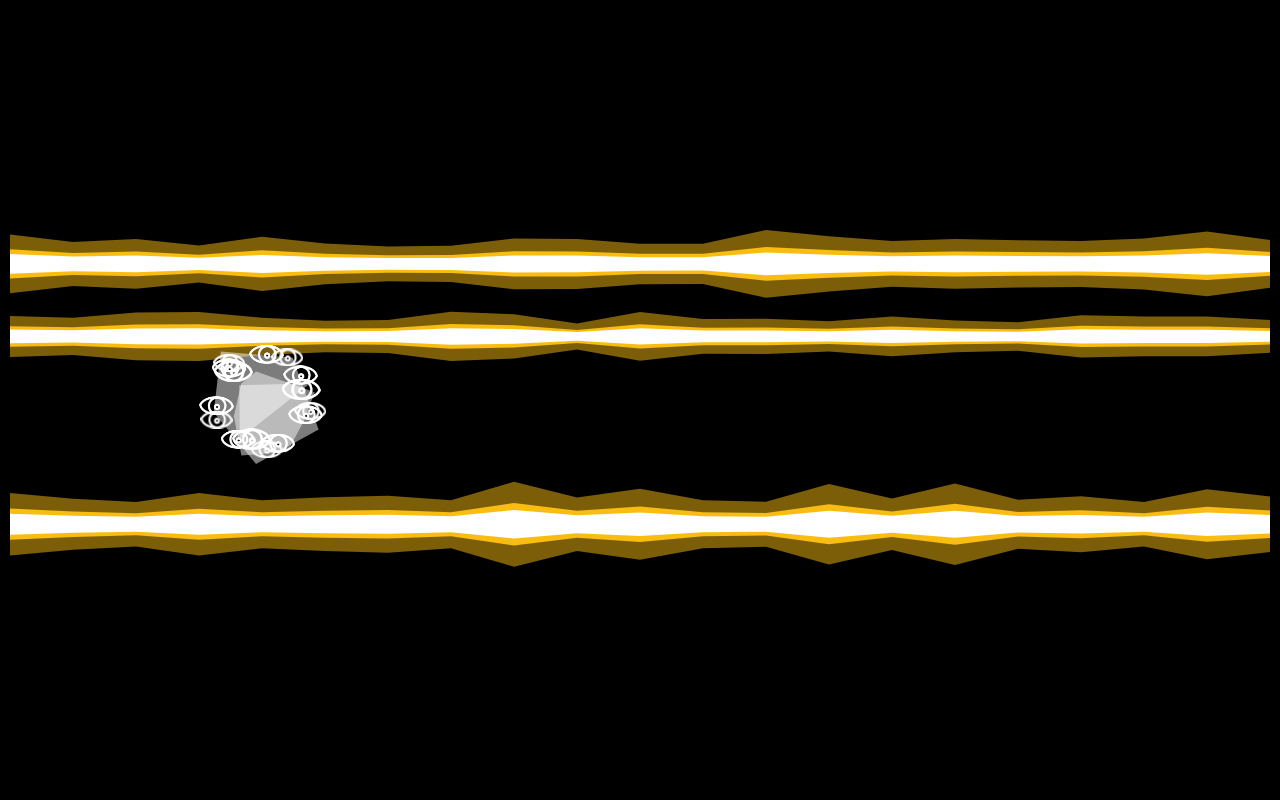
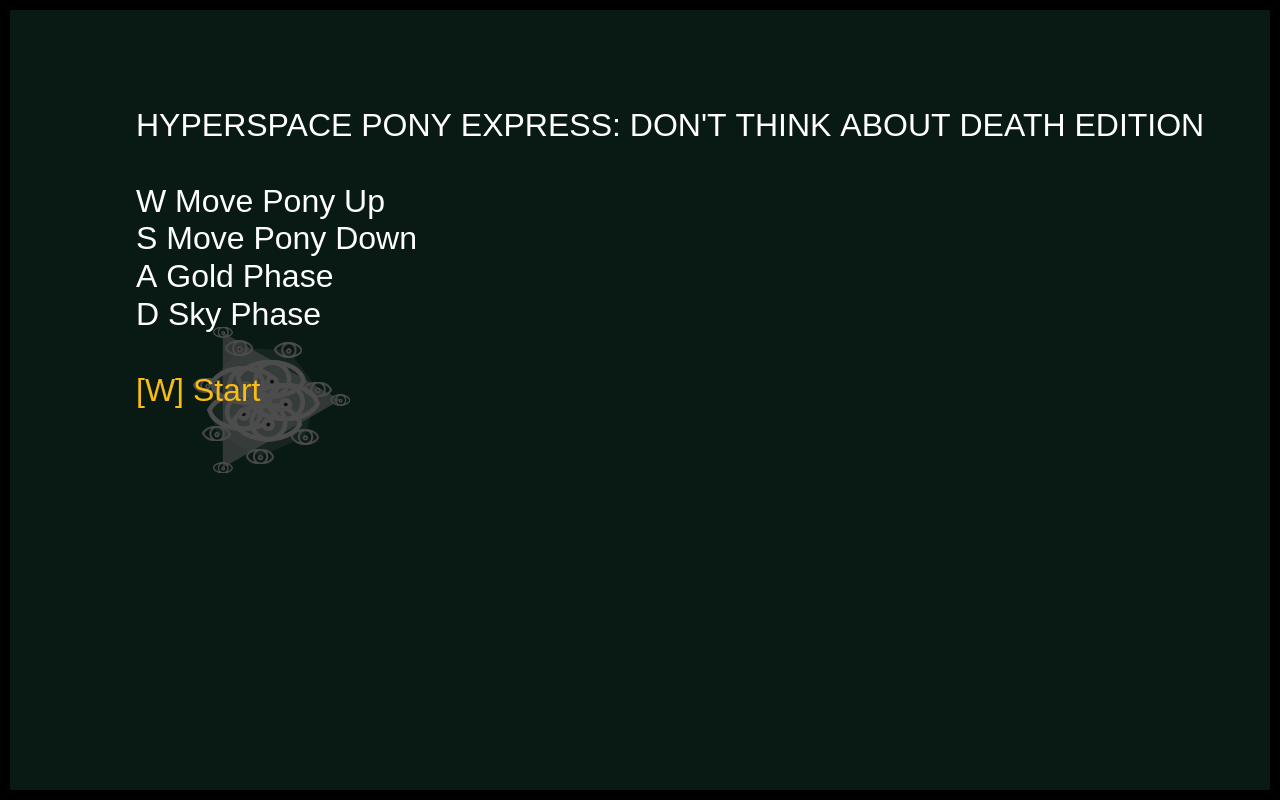
Before and after one commit to Zarkonnen/PonyExpress, a plain HTML site: page index.html in a window 1280 px wide. Drawn offline with Linux system fonts and the light colour scheme.

Commit message:
Interaction code.

```diff
--- a/index.html
+++ b/index.html
@@ -8,6 +8,11 @@
     <body style="margin: 0; padding: 0; background: black;">
         <canvas width="800" height="600" allowfullscreen="true" id="gameCanvas" style="margin-left: 10px; margin-top: 10px;"></canvas>
         <script>
+
+var interaction = {
+    "text": "HYPERSPACE PONY EXPRESS: DON'T THINK ABOUT DEATH EDITION\n\nW Move Pony Up\nS Move Pony Down\nA Gold Phase\nD Sky Phase",
+    "options": ["Start"]
+};
 
 var streaks = [];
 
@@ -89,6 +94,9 @@ var ponyR = 255; var ponyG = 255; var ponyB = 255;
 var ponyColor = WHITE;
 
 function tick(ms) {
+    if (interaction) {
+        ms = 0;
+    } else {
         if (pressed("W")) {
             ponyY = Math.max(0.1, ponyY - ms * 0.001);
         }
@@ -110,6 +118,7 @@ function tick(ms) {
             ponyG = 255;
             ponyB = 255;
             ponyColor = WHITE;
+        }
     }
 
     const w = canvas.width;
@@ -208,6 +217,31 @@ function tick(ms) {
             var pX = ponyX * w + Math.cos(pAngle) * tRadius * w;
             var pY = ponyY * h + Math.sin(pAngle) * tRadius * w;
             img("eye", pX, pY, w / tRadius * 0.001 / 256);
+        }
+    }
+
+    if (interaction) {
+        c.fillStyle = "rgba(0, 0, 0, 0.7)";
+        c.fillRect(0, 0, w, h);
+        c.fillStyle = "white";
+        c.font = "4vmin sans-serif";
+        var li = 0;
+        for (l of interaction.text.split("\n")) {
+            c.fillText(l, w * 0.1, w * 0.1 + li++ * 0.03 * w);
+        }
+        li++;
+
+        c.fillStyle = "#f9bc10";
+        var oi = 0;
+        for (l of interaction.options) {
+            var hotkey = ["W", "S", "A", "D"][oi];
+            if (pressed(hotkey)) {
+                keyCodes[hotkey] = false;
+                keys[hotkey] = false;
+                interaction = interaction.next;
+                return;
+            }
+            c.fillText("[" + hotkey + "] " + l, w * 0.1, w * 0.1 + li++ * 0.03 * w);
         }
     }
 }
```
Lines whose indentation alone changed are shown as unchanged.
